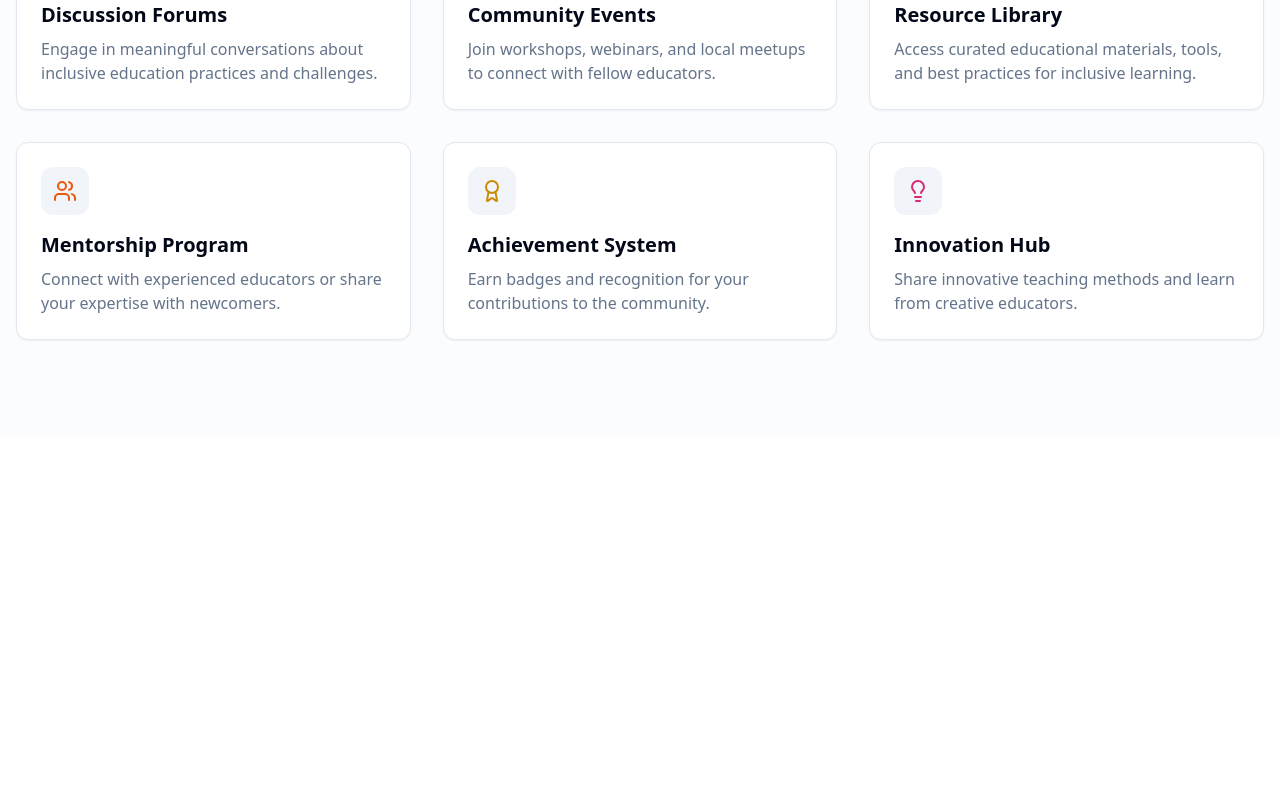
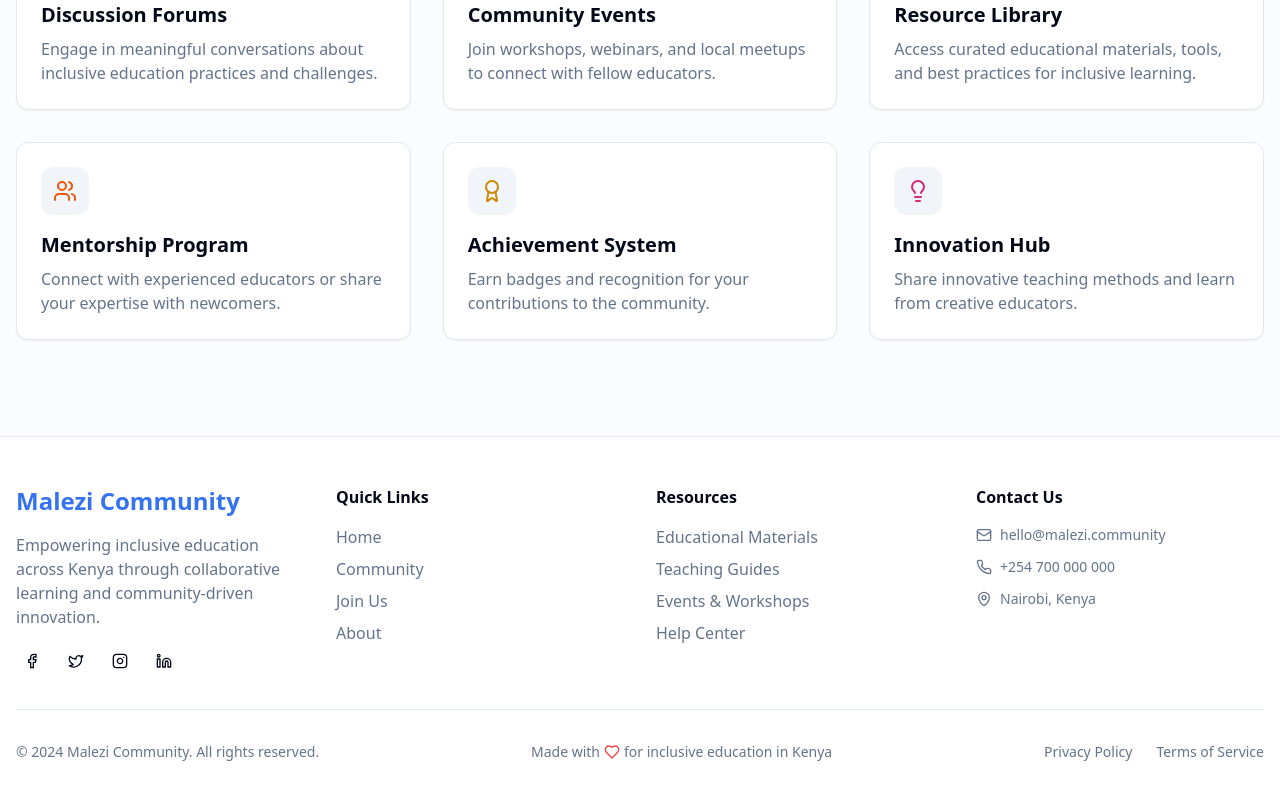
Before and after one commit to iankurao/malezi, a React (Vite) app: page / in a window 1280 px wide. Shown: the part 1160-1960 px from the top of the page. Before the commit the page ends 1596 px from the top, so only its background shows below. Built offline with nearby package versions, Linux system fonts and the light colour scheme.

Commit message:
Rename to Malezi Community
Add footer component

```diff
--- /dev/null
+++ b/src/components/CommunityFooter.tsx
@@ -0,0 +1,131 @@
+import { Button } from "@/components/ui/button";
+import { Separator } from "@/components/ui/separator";
+import { Heart, Mail, Phone, MapPin, Facebook, Twitter, Instagram, Linkedin } from "lucide-react";
+import { Link } from "react-router-dom";
+
+export const CommunityFooter = () => {
+  return (
+    <footer className="bg-card border-t">
+      <div className="container mx-auto px-4 py-12">
+        <div className="grid grid-cols-1 md:grid-cols-4 gap-8">
+          {/* Brand Section */}
+          <div className="space-y-4">
+            <h3 className="text-2xl font-bold text-primary">Malezi Community</h3>
+            <p className="text-muted-foreground">
+              Empowering inclusive education across Kenya through collaborative learning and community-driven innovation.
+            </p>
+            <div className="flex space-x-3">
+              <Button variant="ghost" size="sm" className="h-8 w-8 p-0">
+                <Facebook className="h-4 w-4" />
+              </Button>
+              <Button variant="ghost" size="sm" className="h-8 w-8 p-0">
+                <Twitter className="h-4 w-4" />
+              </Button>
+              <Button variant="ghost" size="sm" className="h-8 w-8 p-0">
+                <Instagram className="h-4 w-4" />
+              </Button>
+              <Button variant="ghost" size="sm" className="h-8 w-8 p-0">
+                <Linkedin className="h-4 w-4" />
+              </Button>
+            </div>
+          </div>
+
+          {/* Quick Links */}
+          <div className="space-y-4">
+            <h4 className="font-semibold">Quick Links</h4>
+            <ul className="space-y-2">
+              <li>
+                <Link to="/" className="text-muted-foreground hover:text-foreground transition-colors">
+                  Home
+                </Link>
+              </li>
+              <li>
+                <Link to="/community" className="text-muted-foreground hover:text-foreground transition-colors">
+                  Community
+                </Link>
+              </li>
+              <li>
+                <Link to="/signup" className="text-muted-foreground hover:text-foreground transition-colors">
+                  Join Us
+                </Link>
+              </li>
+              <li>
+                <Link to="/about" className="text-muted-foreground hover:text-foreground transition-colors">
+                  About
+                </Link>
+              </li>
+            </ul>
+          </div>
+
+          {/* Resources */}
+          <div className="space-y-4">
+            <h4 className="font-semibold">Resources</h4>
+            <ul className="space-y-2">
+              <li>
+                <Link to="/resources" className="text-muted-foreground hover:text-foreground transition-colors">
+                  Educational Materials
+                </Link>
+              </li>
+              <li>
+                <Link to="/guides" className="text-muted-foreground hover:text-foreground transition-colors">
+                  Teaching Guides
+                </Link>
+              </li>
+              <li>
+                <Link to="/events" className="text-muted-foreground hover:text-foreground transition-colors">
+                  Events & Workshops
+                </Link>
+              </li>
+              <li>
+                <Link to="/help" className="text-muted-foreground hover:text-foreground transition-colors">
+                  Help Center
+                </Link>
+              </li>
+            </ul>
+          </div>
+
+          {/* Contact Info */}
+          <div className="space-y-4">
+            <h4 className="font-semibold">Contact Us</h4>
+            <div className="space-y-3">
+              <div className="flex items-center space-x-2 text-muted-foreground">
+                <Mail className="h-4 w-4" />
+                <span className="text-sm">hello@malezi.community</span>
+              </div>
+              <div className="flex items-center space-x-2 text-muted-foreground">
+                <Phone className="h-4 w-4" />
+                <span className="text-sm">+254 700 000 000</span>
+              </div>
+              <div className="flex items-center space-x-2 text-muted-foreground">
+                <MapPin className="h-4 w-4" />
+                <span className="text-sm">Nairobi, Kenya</span>
+              </div>
+            </div>
+          </div>
+        </div>
+
+        <Separator className="my-8" />
+
+        {/* Bottom Section */}
+        <div className="flex flex-col md:flex-row justify-between items-center space-y-4 md:space-y-0">
+          <div className="text-sm text-muted-foreground">
+            © 2024 Malezi Community. All rights reserved.
+          </div>
+          <div className="flex items-center space-x-1 text-sm text-muted-foreground">
+            <span>Made with</span>
+            <Heart className="h-4 w-4 text-red-500" />
+            <span>for inclusive education in Kenya</span>
+          </div>
+          <div className="flex space-x-6 text-sm">
+            <Link to="/privacy" className="text-muted-foreground hover:text-foreground transition-colors">
+              Privacy Policy
+            </Link>
+            <Link to="/terms" className="text-muted-foreground hover:text-foreground transition-colors">
+              Terms of Service
+            </Link>
+          </div>
+        </div>
+      </div>
+    </footer>
+  );
+};
--- a/src/components/CommunityHero.tsx
+++ b/src/components/CommunityHero.tsx
@@ -10,7 +10,7 @@ export const CommunityHero = () => {
           <h1 className="text-5xl md:text-7xl font-bold leading-tight">
             Welcome to{" "}
             <span className="bg-gradient-to-r from-yellow-300 to-orange-300 bg-clip-text text-transparent">
-              IncluLearnKE
+              Malezi
             </span>
             {" "}Community
           </h1>
--- a/src/components/auth/AuthForm.tsx
+++ b/src/components/auth/AuthForm.tsx
@@ -75,7 +75,7 @@ export const AuthForm = ({ onSuccess }: AuthFormProps) => {
   return (
     <Card className="w-full max-w-md mx-auto">
       <CardHeader>
-        <CardTitle>Welcome to IncluLearnKE</CardTitle>
+        <CardTitle>Welcome to Malezi Community</CardTitle>
         <CardDescription>
           Join our community of educators working towards inclusive education
         </CardDescription>
--- a/src/index.css
+++ b/src/index.css
@@ -38,7 +38,7 @@ All colors MUST be HSL.
 
     --radius: 0.75rem;
 
-    /* Custom IncluLearnKE colors */
+    /* Custom Malezi Community colors */
     --community: 142 76% 36%;
     --hero: 24 95% 53%;
     --success: 142 76% 36%;
@@ -84,7 +84,7 @@ All colors MUST be HSL.
     --input: 217.2 32.6% 17.5%;
     --ring: 220 85% 57%;
 
-    /* Custom IncluLearnKE colors for dark mode */
+    /* Custom Malezi Community colors for dark mode */
     --community: 142 50% 45%;
     --hero: 24 85% 60%;
     --success: 142 50% 45%;
--- a/src/pages/Community.tsx
+++ b/src/pages/Community.tsx
@@ -53,7 +53,7 @@ const Community = () => {
               </Link>
             </Button>
             <Separator orientation="vertical" className="h-6" />
-            <h1 className="text-lg font-semibold">IncluLearnKE Community</h1>
+            <h1 className="text-lg font-semibold">Malezi Community</h1>
           </div>
 
           <div className="flex items-center space-x-4">
--- a/src/pages/Index.tsx
+++ b/src/pages/Index.tsx
@@ -1,11 +1,13 @@
 import { CommunityHero } from "@/components/CommunityHero";
 import { CommunityFeatures } from "@/components/CommunityFeatures";
+import { CommunityFooter } from "@/components/CommunityFooter";
 
 const Index = () => {
   return (
     <div className="min-h-screen">
       <CommunityHero />
       <CommunityFeatures />
+      <CommunityFooter />
     </div>
   );
 };
```
